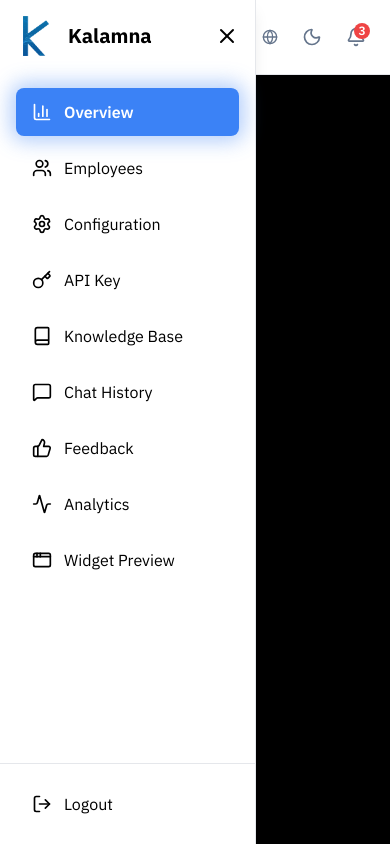
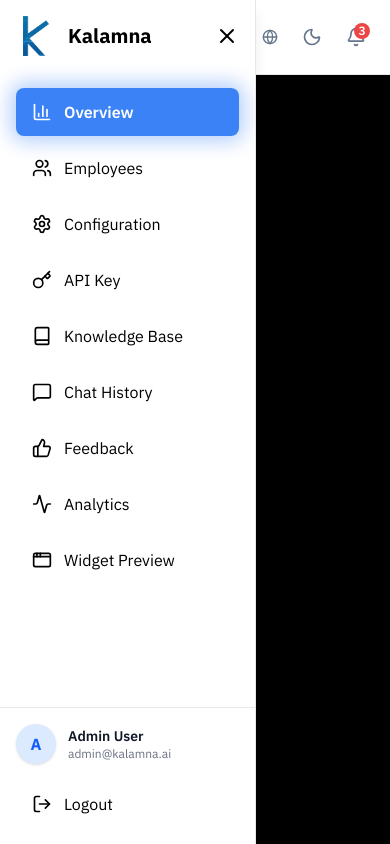
Before and after one commit to Kalamna/Kalamna-Dashboard, a React (Vite) app: page /dashboard in a window 390 px wide. Built offline with nearby package versions, Linux system fonts and the light colour scheme.

Commit message:
added avastar part in respoinsive & pass ci cds

```diff
--- a/src/components/layout/Sidebar.tsx
+++ b/src/components/layout/Sidebar.tsx
@@ -14,7 +14,7 @@ import {
 } from "lucide-react";
 import { useTranslation } from "react-i18next";
 import { useNavigate, useLocation } from "react-router-dom";
-import type { TabType } from "../../types/dashboard";
+import type { TabType, UserData } from "../../types/dashboard";
 import logoDark from "../../assets/images/logo_dark.png";
 import logoLight from "../../assets/images/logo_light.png";
 
@@ -23,6 +23,7 @@ interface SidebarProps {
   setSidebarOpen: (_value: boolean) => void;
   darkMode: boolean;
   onLogout: () => void;
+  userData?: UserData;
 }
 
 export function Sidebar({
@@ -30,6 +31,7 @@ export function Sidebar({
   setSidebarOpen,
   darkMode,
   onLogout,
+  userData,
 }: SidebarProps) {
   const { t, i18n } = useTranslation();
   const navigate = useNavigate();
@@ -97,9 +99,9 @@ export function Sidebar({
 
   return (
     <aside
-      className={`fixed ${isRTL ? "right-0" : "left-0"} top-0 h-full bg-white dark:bg-[#0a1929] border-r border-gray-200 dark:border-gray-700 text-text-color-specific dark:text-white transition-all duration-300 ${sidebarOpen ? "w-64" : "w-20 -translate-x-full lg:translate-x-0"} ${isRTL && !sidebarOpen ? "translate-x-full lg:translate-x-0" : ""} z-50 shadow-lg`}
+      className={`fixed ${isRTL ? "right-0" : "left-0"} top-0 h-full bg-white dark:bg-[#0a1929] border-r border-gray-200 dark:border-gray-700 text-text-color-specific dark:text-white transition-all duration-300 ${sidebarOpen ? "w-64" : "w-20 -translate-x-full lg:translate-x-0"} ${isRTL && !sidebarOpen ? "translate-x-full lg:translate-x-0" : ""} z-50 shadow-lg flex flex-col`}
     >
-      <div className="p-4">
+      <div className="p-4 flex-1 overflow-y-auto scrollbar-hide">
         <div className="flex items-center justify-between mb-8">
           <div
             className={`flex items-center ${!sidebarOpen && "justify-center"}`}
@@ -175,7 +177,26 @@ export function Sidebar({
         </nav>
       </div>
 
-      <div className="absolute bottom-0 w-full p-4 border-t border-gray-200 dark:border-gray-700">
+      <div className="p-4 border-t border-gray-200 dark:border-gray-700 bg-white dark:bg-[#0a1929]">
+        {/* User Profile - Visible only when sidebar is open and on mobile */}
+        {sidebarOpen && (
+          <div
+            className={`flex items-center gap-3 mb-4 ${isRTL ? "flex-row-reverse" : ""} sm:hidden`}
+          >
+            <div className="w-10 h-10 rounded-full bg-blue-100 dark:bg-blue-900 flex items-center justify-center text-blue-600 dark:text-blue-300 font-bold shadow-sm">
+              {userData?.name?.[0]?.toUpperCase() || "A"}
+            </div>
+            <div className={`flex-1 ${isRTL ? "text-right" : "text-left"}`}>
+              <p className="text-sm font-semibold text-gray-900 dark:text-white whitespace-nowrap truncate">
+                {userData?.name || "Admin User"}
+              </p>
+              <p className="text-xs text-gray-500 dark:text-gray-400 whitespace-nowrap truncate">
+                {userData?.email || "admin@kalamna.ai"}
+              </p>
+            </div>
+          </div>
+        )}
+
         <button
           onClick={onLogout}
           className={`w-full flex items-center ${sidebarOpen ? (isRTL ? "pr-4" : "px-4") : "justify-center"} py-3 rounded-lg hover:bg-gray-100 dark:hover:bg-gray-700 transition-colors text-error hover:bg-error/10`}
--- a/src/layouts/DashboardLayout.tsx
+++ b/src/layouts/DashboardLayout.tsx
@@ -52,6 +52,7 @@ export const MainLayout = () => {
         setSidebarOpen={setSidebarOpen}
         darkMode={darkMode}
         onLogout={handleLogout}
+        userData={undefined}
       />
 
       <main
```
